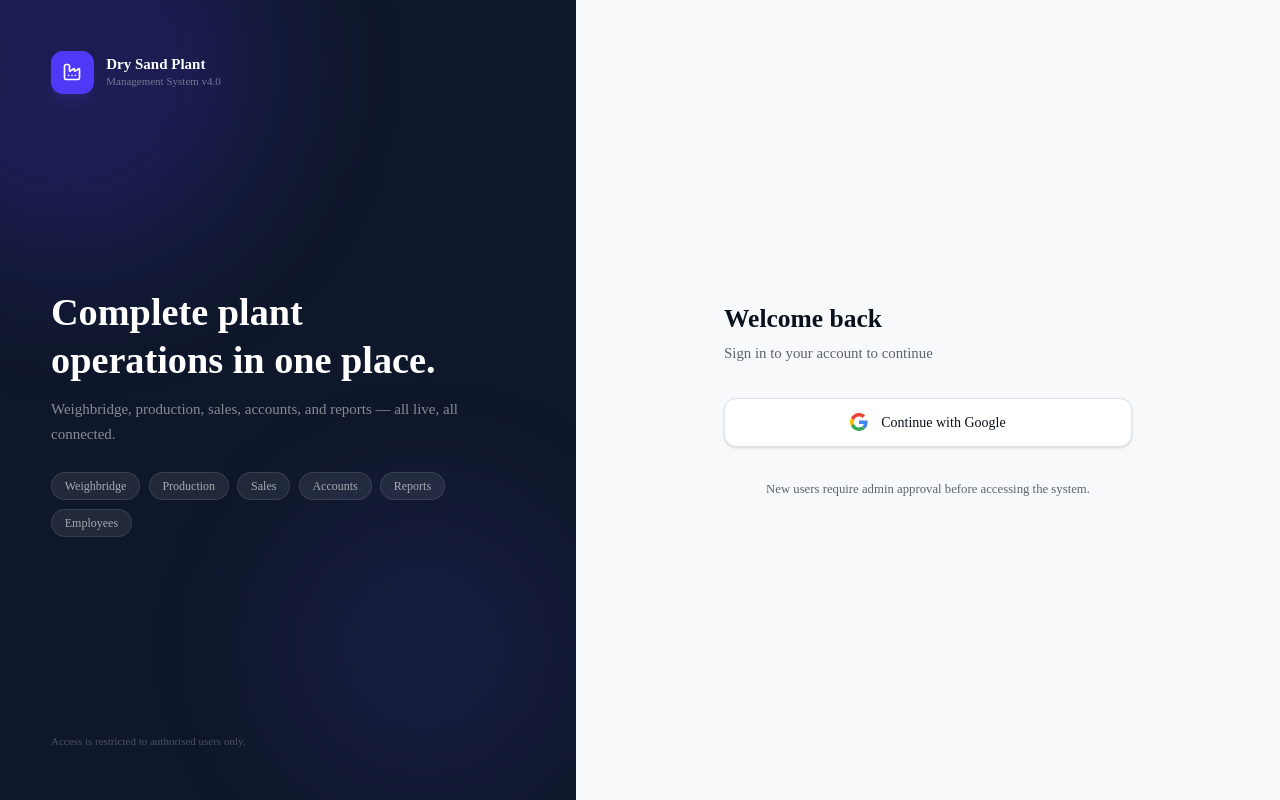
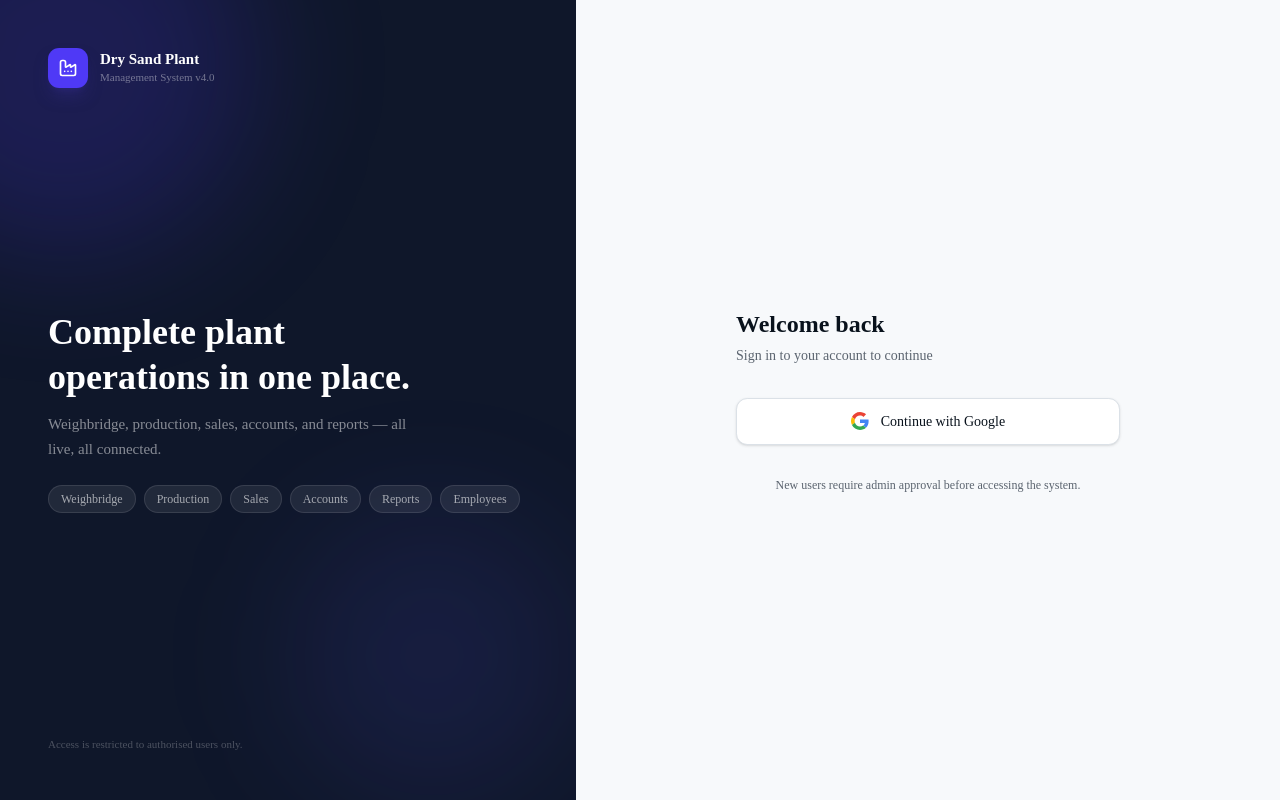
Before and after one commit to ysinghaniya83-creator/drysand-plant-system, a Next.js app: page /login in a window 1280 px wide. Built offline with nearby package versions, Linux system fonts and the light colour scheme; no server answers.

Commit message:
fix: light sidebar, Inter 16px base — match reference UI style

```diff
--- a/src/app/globals.css
+++ b/src/app/globals.css
@@ -75,13 +75,13 @@
   --chart-4: oklch(0.58 0.2 320);
   --chart-5: oklch(0.65 0.18 200);
   --radius: 0.5rem;
-  --sidebar: oklch(0.129 0.025 264);
-  --sidebar-foreground: oklch(0.92 0.01 264);
+  --sidebar: oklch(1 0 0);
+  --sidebar-foreground: oklch(0.2 0.02 252);
   --sidebar-primary: oklch(0.511 0.262 277.1);
   --sidebar-primary-foreground: oklch(0.99 0 0);
-  --sidebar-accent: oklch(0.18 0.03 264);
-  --sidebar-accent-foreground: oklch(0.92 0.01 264);
-  --sidebar-border: oklch(0.22 0.02 264);
+  --sidebar-accent: oklch(0.96 0.005 252);
+  --sidebar-accent-foreground: oklch(0.2 0.02 252);
+  --sidebar-border: oklch(0.92 0.008 252);
   --sidebar-ring: oklch(0.511 0.262 277.1);
 }
 
@@ -96,7 +96,7 @@
 
   html {
     @apply font-sans;
-    font-size: 17px;
+    font-size: 16px;
   }
 
   /* Smooth scrollbar */
--- a/src/components/AppSidebar.tsx
+++ b/src/components/AppSidebar.tsx
@@ -103,15 +103,15 @@ export function AppSidebar() {
         .toUpperCase();
 
     return (
-        <aside className="fixed inset-y-0 left-0 z-50 flex w-60 flex-col bg-[#0f172a] text-white select-none">
+        <aside className="fixed inset-y-0 left-0 z-50 flex w-60 flex-col bg-white border-r border-gray-200 select-none">
             {/* Brand */}
-            <div className="flex items-center gap-3 px-5 pt-6 pb-5 border-b border-white/8">
-                <div className="flex h-10 w-10 items-center justify-center rounded-xl bg-indigo-600 shrink-0 shadow-lg shadow-indigo-900/40">
+            <div className="flex items-center gap-3 px-5 pt-6 pb-5 border-b border-gray-100">
+                <div className="flex h-10 w-10 items-center justify-center rounded-xl bg-indigo-600 shrink-0 shadow-md shadow-indigo-200">
                     <Factory size={22} className="text-white" />
                 </div>
                 <div className="min-w-0">
-                    <p className="text-[15px] font-bold text-white leading-tight truncate">Dry Sand Plant</p>
-                    <p className="text-[12px] text-white/45 font-medium tracking-wide">Management System</p>
+                    <p className="text-[15px] font-bold text-gray-900 leading-tight truncate">Dry Sand Plant</p>
+                    <p className="text-[12px] text-gray-400 font-medium tracking-wide">Management System</p>
                 </div>
             </div>
 
@@ -119,7 +119,7 @@ export function AppSidebar() {
             <nav className="flex-1 overflow-y-auto py-3 px-3 space-y-4">
                 {navSections.map((section) => (
                     <div key={section.label}>
-                        <p className="text-[11px] font-bold text-white/30 uppercase tracking-widest px-2 mb-1.5">
+                        <p className="text-[11px] font-semibold text-gray-400 uppercase tracking-widest px-2 mb-1.5">
                             {section.label}
                         </p>
                         <div className="space-y-0.5">
@@ -133,15 +133,15 @@ export function AppSidebar() {
                                         className={cn(
                                             "group flex items-center gap-3 rounded-lg px-3 py-2.5 text-[14px] font-medium transition-all duration-150",
                                             active
-                                                ? "bg-indigo-600 text-white shadow-sm shadow-indigo-900/30"
-                                                : "text-white/60 hover:bg-white/8 hover:text-white"
+                                                ? "bg-indigo-600 text-white shadow-sm"
+                                                : "text-gray-600 hover:bg-gray-100 hover:text-gray-900"
                                         )}
                                     >
                                         <Icon
                                             size={17}
                                             className={cn(
                                                 "shrink-0 transition-colors",
-                                                active ? "text-white" : "text-white/40 group-hover:text-white/80"
+                                                active ? "text-white" : "text-gray-400 group-hover:text-gray-700"
                                             )}
                                         />
                                         <span className="flex-1 leading-none">{item.label}</span>
@@ -159,21 +159,21 @@ export function AppSidebar() {
             </nav>
 
             {/* User footer */}
-            <div className="border-t border-white/8 px-3 py-3">
+            <div className="border-t border-gray-100 px-3 py-3">
                 <div className="flex items-center gap-3 rounded-lg px-2 py-2">
-                    <div className="flex h-9 w-9 shrink-0 items-center justify-center rounded-full bg-indigo-500/30 text-indigo-300 text-[13px] font-bold">
+                    <div className="flex h-9 w-9 shrink-0 items-center justify-center rounded-full bg-indigo-100 text-indigo-600 text-[13px] font-bold">
                         {initials}
                     </div>
                     <div className="min-w-0 flex-1">
-                        <p className="text-[14px] font-semibold text-white/90 truncate leading-tight">
+                        <p className="text-[14px] font-semibold text-gray-900 truncate leading-tight">
                             {appUser?.name ?? appUser?.email ?? "User"}
                         </p>
-                        <p className="text-[12px] text-indigo-400 capitalize font-medium">{appUser?.role}</p>
+                        <p className="text-[12px] text-indigo-500 capitalize font-medium">{appUser?.role}</p>
                     </div>
                     <button
                         onClick={handleSignOut}
                         title="Sign out"
-                        className="flex h-8 w-8 items-center justify-center rounded-md text-white/35 hover:bg-white/8 hover:text-white/80 transition-colors"
+                        className="flex h-8 w-8 items-center justify-center rounded-md text-gray-400 hover:bg-gray-100 hover:text-gray-700 transition-colors"
                     >
                         <LogOut size={16} />
                     </button>
```
